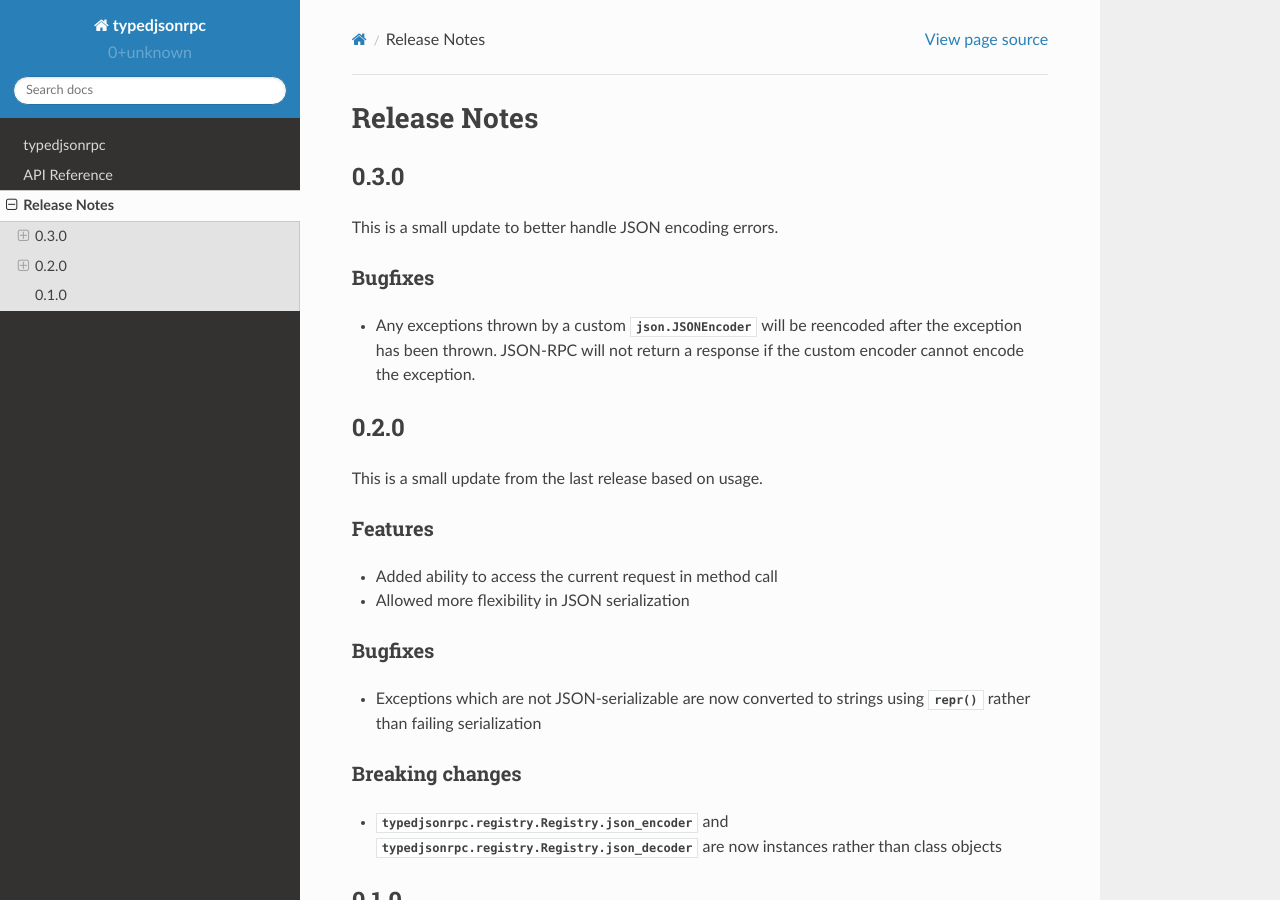
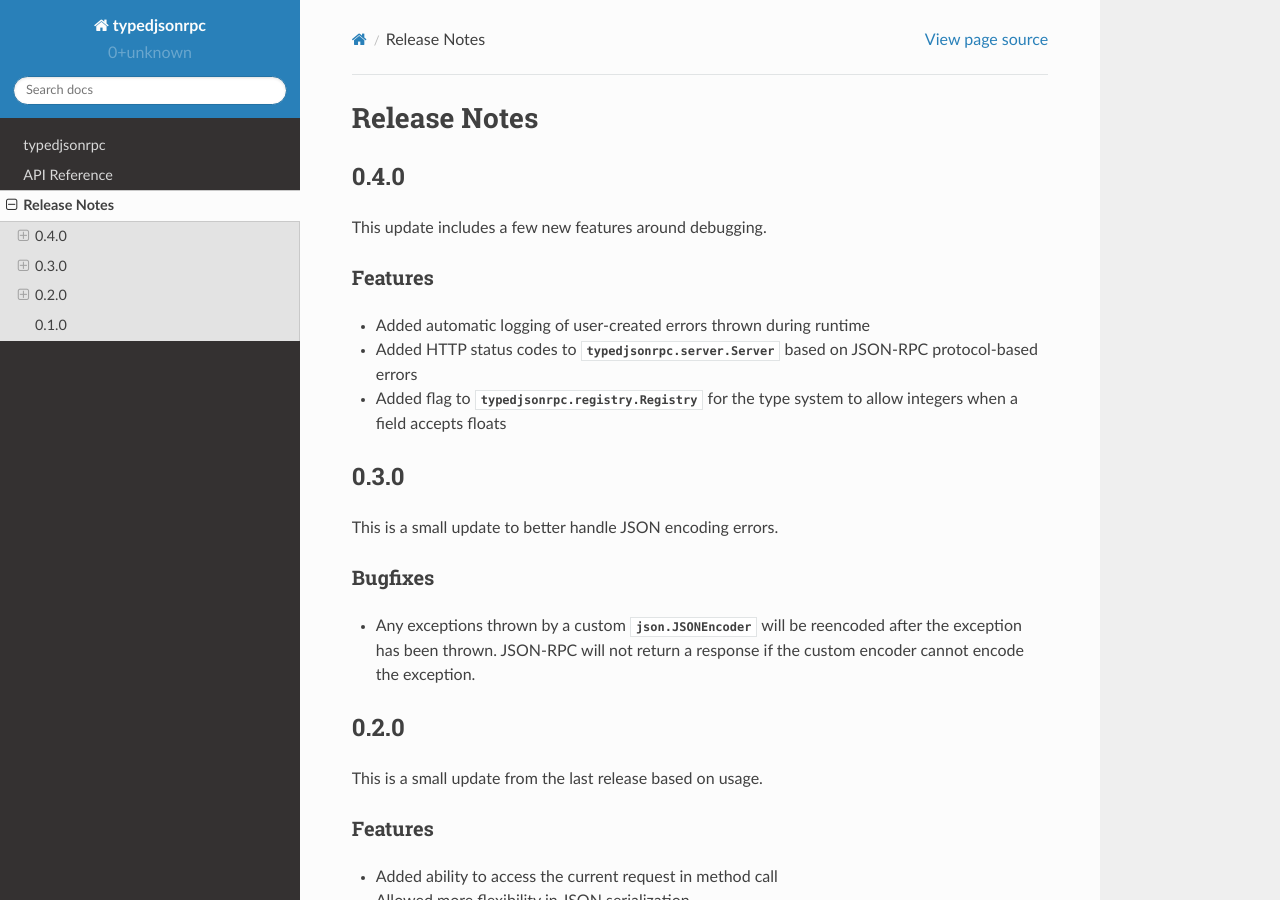
Before and after one commit to palantir/typedjsonrpc, a Sphinx documentation site: the page built from docs/release_notes.rst, in a window 1280 px wide and 900 px high. Built offline with Sphinx 7.4.7 and the Read the Docs theme 2.0.0, drawn with Linux system fonts in a browser that asks for light colours.

Commit message:
Added release notes for 0.4.0

```diff
--- a/docs/release_notes.rst
+++ b/docs/release_notes.rst
@@ -16,6 +16,17 @@
 =============
 Release Notes
 =============
+0.4.0
+-----
+This update includes a few new features around debugging.
+
+Features
+^^^^^^^^
+* Added automatic logging of user-created errors thrown during runtime
+* Added HTTP status codes to :class:`typedjsonrpc.server.Server` based on JSON-RPC protocol-based
+  errors
+* Added flag to :class:`typedjsonrpc.registry.Registry` for the type system to allow integers when
+  a field accepts floats
 
 0.3.0
 -----
```
